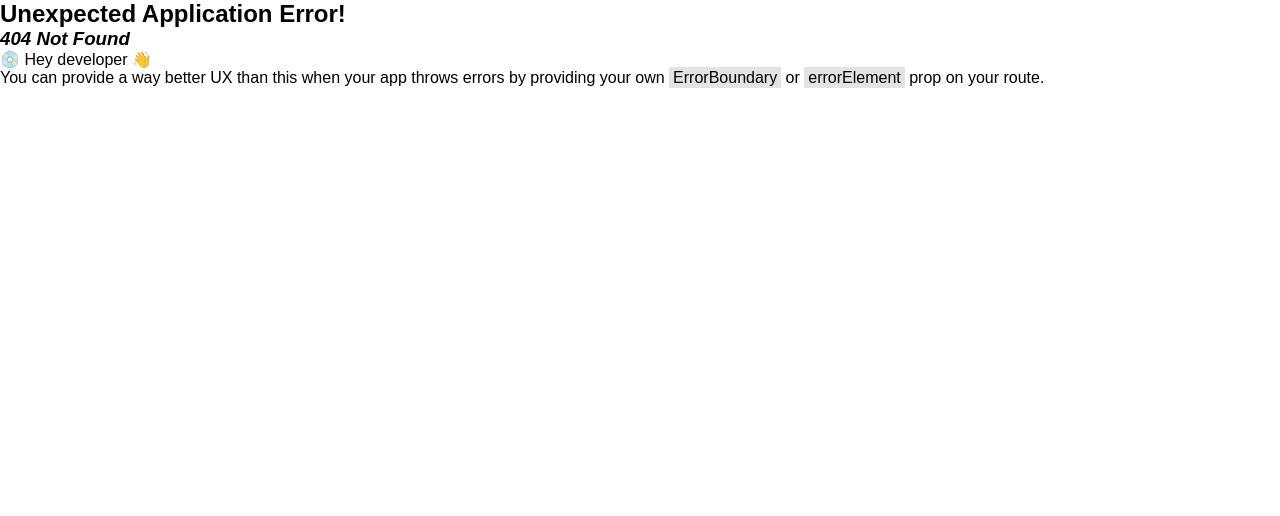
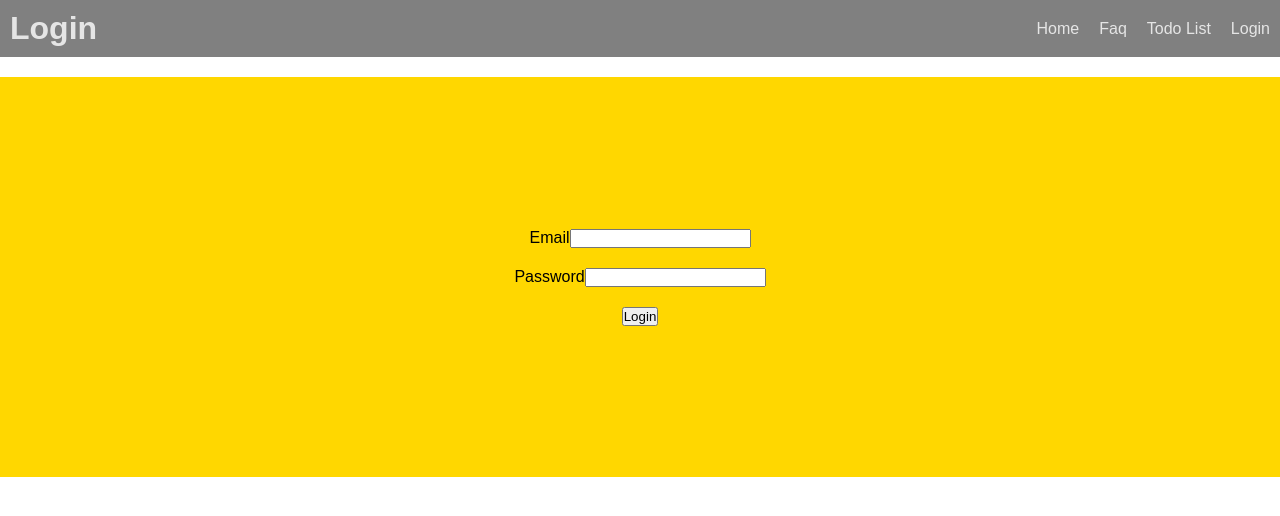
Before and after one commit to 3uzamil/react-project, a React (Vite) app: page /login in a window 1280 px wide. Before the commit this address had no page. Shown: the top 516 px of the page. Built offline with nearby package versions, Linux system fonts and the light colour scheme.

Commit message:
fix: uninstall bootstrap and create login page

```diff
--- a/package.json
+++ b/package.json
@@ -10,9 +10,7 @@
     "preview": "vite preview"
   },
   "dependencies": {
-    "bootstrap": "^5.3.8",
     "react": "^19.2.0",
-    "react-bootstrap": "^2.10.10",
     "react-dom": "^19.2.0",
     "react-router": "^7.13.1"
   },
--- a/src/components/Header.jsx
+++ b/src/components/Header.jsx
@@ -1,6 +1,5 @@
 import React from 'react'
 import { Link } from 'react-router'
-
 export default function Header({pageName}) {
   return (
     <div className='headerNavbar'>
@@ -9,6 +8,7 @@ export default function Header({pageName}) {
             <li><Link to={"/"}>Home</Link></li>
             <li><Link to={"/faq"}>Faq</Link></li>
             <li><Link to={"/todolist"}>Todo List</Link></li>
+            <li><Link to={"/login"}>Login</Link></li>
         </ul>
     </div>
   )
--- a/src/index.css
+++ b/src/index.css
@@ -1,9 +1,9 @@
-*{
+* {
   margin: 0;
   padding: 0;
   font-family: sans-serif;
 }
-.headerNavbar{
+.headerNavbar {
   padding: 10px;
   margin-bottom: 20px;
   display: flex;
@@ -12,12 +12,28 @@
   background-color: gray;
   color: #e5e5e5;
 }
-.headerNavbar ul{
+.headerNavbar ul {
   display: flex;
   gap: 20px;
   list-style: none;
 }
-a{
+a {
   color: #e5e5e5;
   text-decoration: none;
 }
+.loginForm {
+  height: 400px;
+  background-color: gold;
+  display: flex;
+  justify-content: center;
+  align-items: center;
+  flex-direction: column;
+  gap: 20px;
+}
+@media (max-width: 786px) {
+  .headerNavbar {
+    justify-content: center;
+    flex-direction: column;
+    gap: 15px;
+  }
+}
--- /dev/null
+++ b/src/pages/Error404.jsx
@@ -0,0 +1,10 @@
+import React from 'react'
+import Header from '../components/Header'
+
+export default function Error404() {
+  return (
+    <>
+    <Header pageName={"Error 404"}/>
+    </>
+  )
+}
--- /dev/null
+++ b/src/pages/Login.jsx
@@ -0,0 +1,21 @@
+import React from 'react'
+import Header from '../components/Header'
+
+export default function Login() {
+  return (
+    <>
+    <Header pageName="Login" />
+    <form className='loginForm'>
+      <div className='formRow'>
+        <label>Email</label>
+        <input type="email" />
+      </div>
+      <div className='formRow'>
+        <label>Password</label>
+        <input type="text" />
+      </div>
+        <button type="submit">Login</button>
+    </form>
+    </>
+  )
+}
--- a/src/pages/TodoList/TodoList.jsx
+++ b/src/pages/TodoList/TodoList.jsx
@@ -27,7 +27,6 @@ export default function TodoList() {
     <>
     <Header pageName={"Todo List"} />
     <div>
-      <h1 style={{ textAlign: "center" }}>Todo List</h1>
       <form onSubmit={saveTodo} className="todoForm">
         <input type="text" name="todoInput" />
         <button type="submit">Save</button>
```
Also changed, not shown: src/App.jsx (+10 -0 lines), 1 other file (tests, documents, lock files or other folders). Lines whose indentation alone changed are shown as unchanged.
